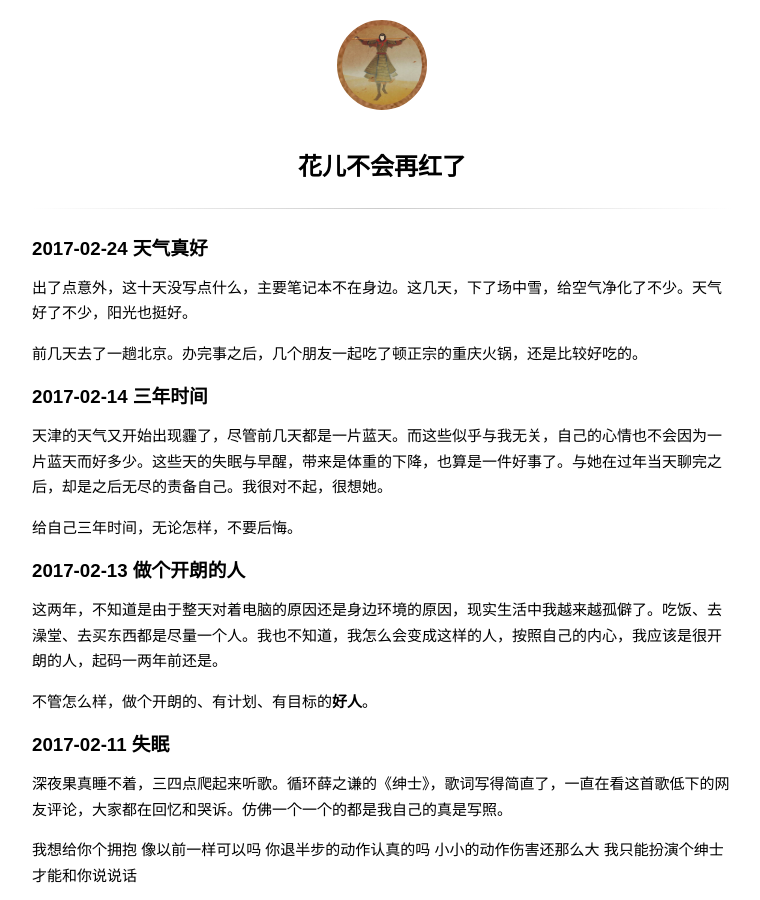
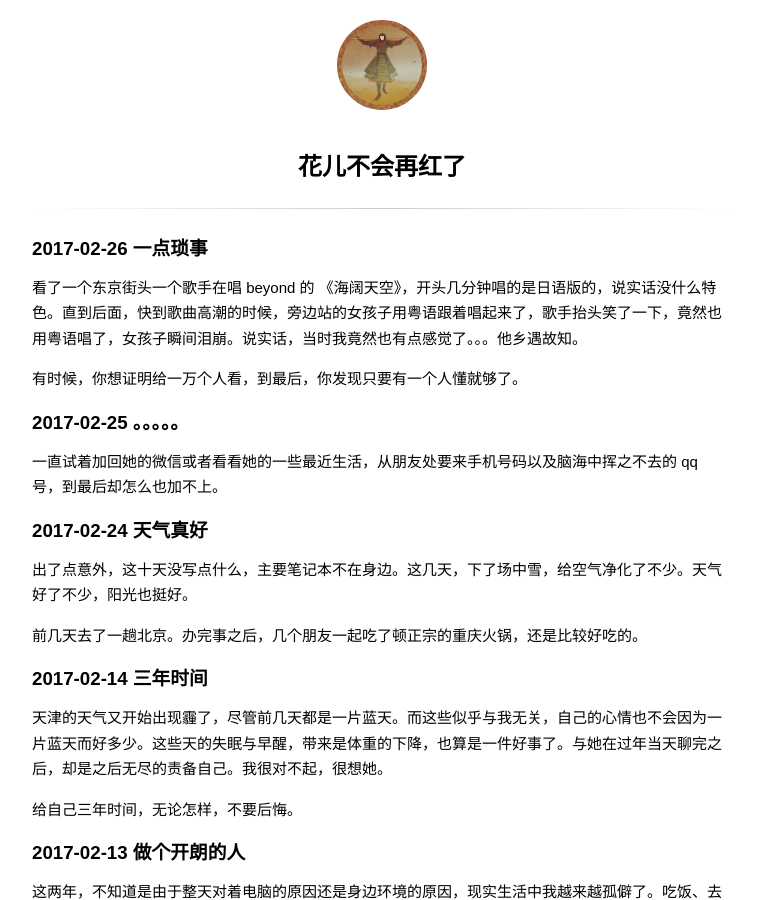
Before and after one commit to wuchangfeng/wuchangfeng.github.io, a Jekyll site: the page built from diary.md, in a window 1280 px wide and 900 px high. Shown: the whole window, without its empty margins (258-1018 px from the left). Built offline with Jekyll 4.4.1, drawn with Linux system fonts in a browser that asks for light colours; some web fonts are replaced; comment, search, counter and statistics services are not loaded.

Commit message:
blog update

```diff
--- a/diary.md
+++ b/diary.md
@@ -1,6 +1,16 @@
 ---
 title: 花儿不会再红了
 ---
+
+### 2017-02-26  一点琐事
+
+看了一个东京街头一个歌手在唱 beyond 的 《海阔天空》，开头几分钟唱的是日语版的，说实话没什么特色。直到后面，快到歌曲高潮的时候，旁边站的女孩子用粤语跟着唱起来了，歌手抬头笑了一下，竟然也用粤语唱了，女孩子瞬间泪崩。说实话，当时我竟然也有点感觉了。。。他乡遇故知。
+
+有时候，你想证明给一万个人看，到最后，你发现只要有一个人懂就够了。
+
+### 2017-02-25 。。。。。
+
+一直试着加回她的微信或者看看她的一些最近生活，从朋友处要来手机号码以及脑海中挥之不去的 qq 号，到最后却怎么也加不上。
 
 ### 2017-02-24 天气真好
 
```
